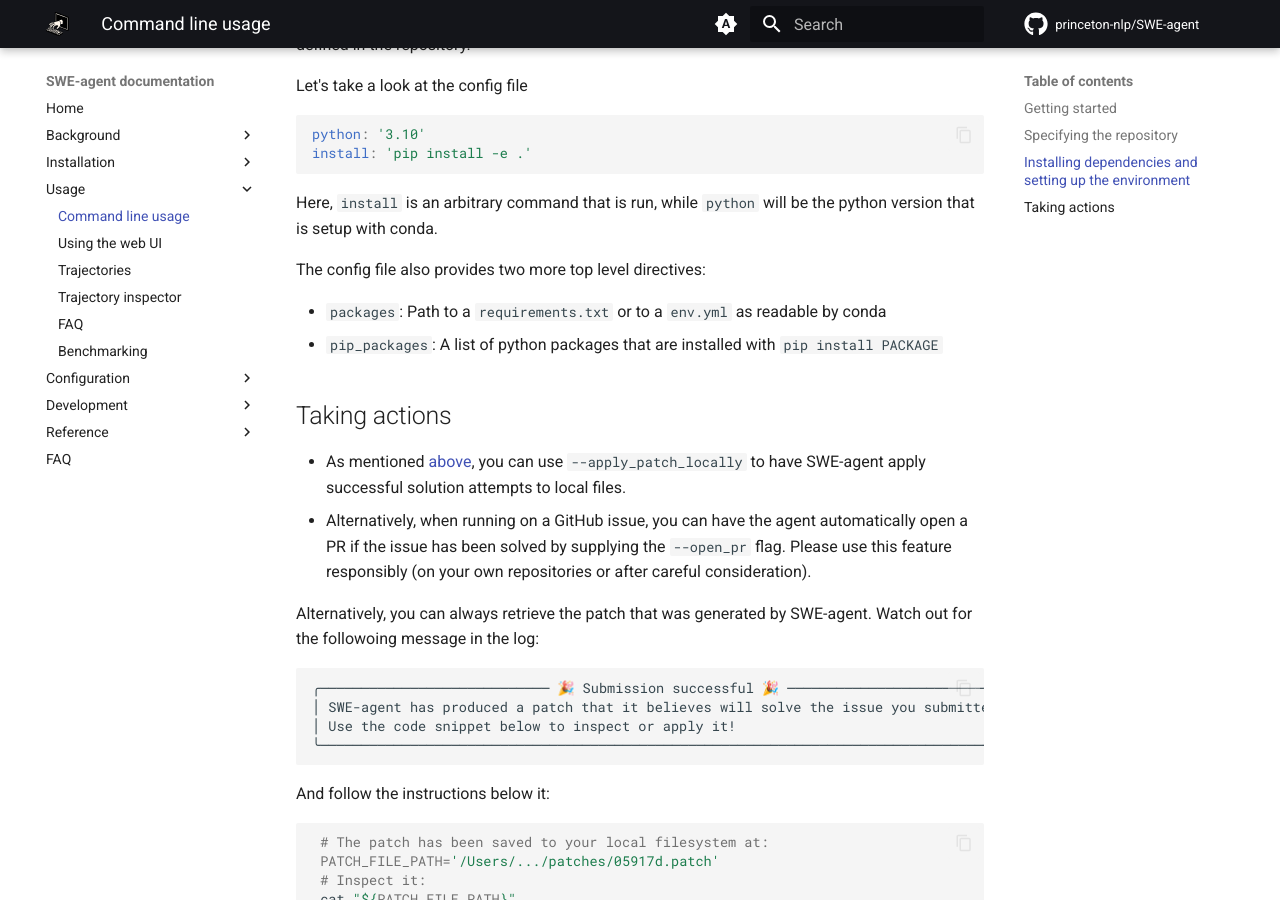
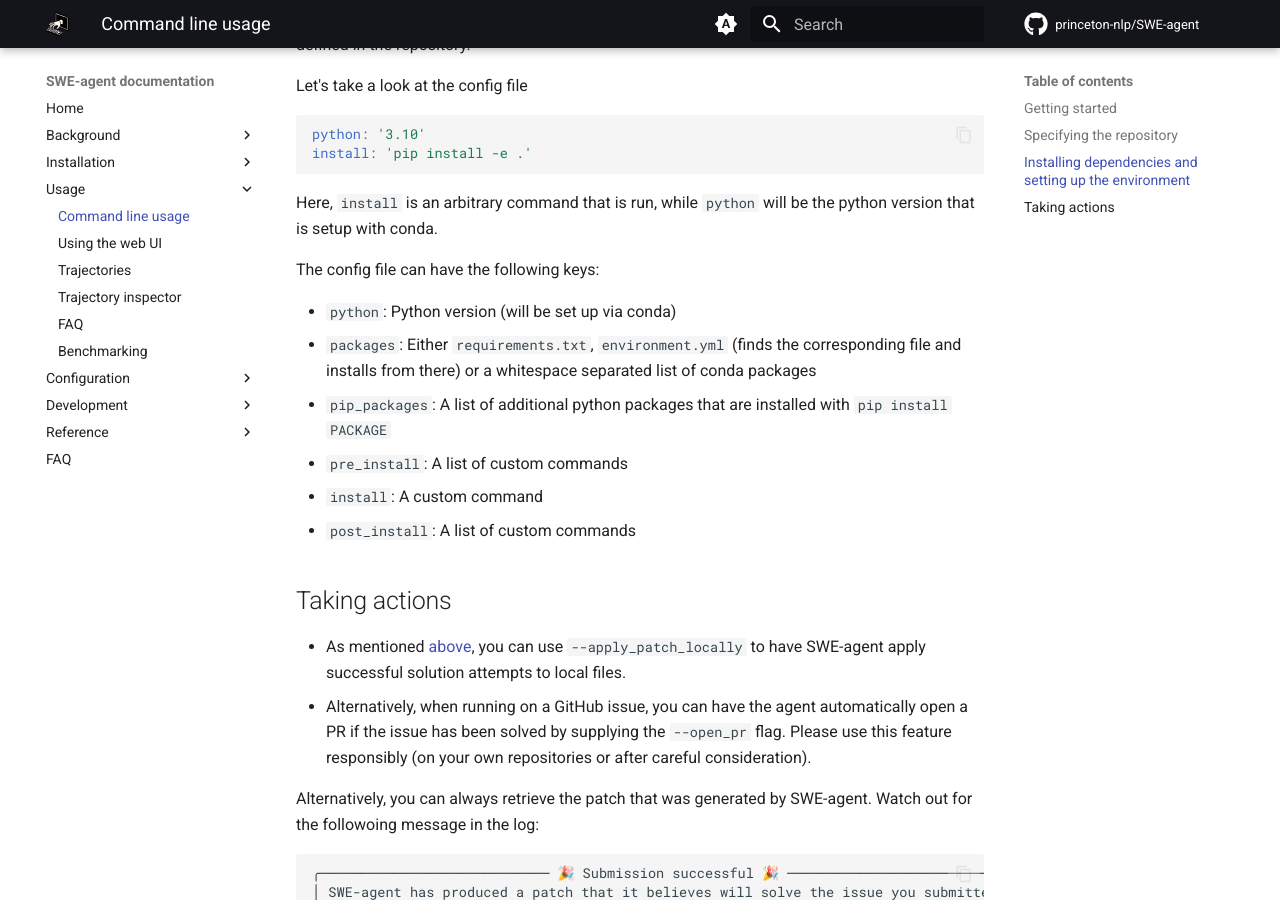
Before and after one commit to princeton-nlp/SWE-agent, an MkDocs documentation site: the page built from docs/usage/cl_tutorial.md, in a window 1280 px wide and 900 px high, scrolled down 2913 px. Built offline with MkDocs 1.6.1 and Material for MkDocs 9.7.7, drawn with Linux system fonts in a browser that asks for light colours; comment, search, counter and statistics services are not loaded.

Commit message:
Doc: Fix description of environment setup config file (#494)
* Doc: Fix description of environment setup config file

* [pre-commit.ci] auto fixes from pre-commit.com hooks

for more information, see https://pre-commit.ci

---------

Co-authored-by: pre-commit-ci[bot] <66853113+pre-commit-ci[bot]@users.noreply.github.com>

```diff
--- a/docs/usage/cl_tutorial.md
+++ b/docs/usage/cl_tutorial.md
@@ -108,10 +108,14 @@
 
 Here, `install` is an arbitrary command that is run, while `python` will be the python version that is setup with conda.
 
-The config file also provides two more top level directives:
+The config file can have the following keys:
 
-* `packages`: Path to a `requirements.txt` or to a `env.yml` as readable by conda
-* `pip_packages`: A list of python packages that are installed with `pip install PACKAGE`
+* `python`: Python version (will be set up via conda)
+* `packages`: Either `requirements.txt`, `environment.yml` (finds the corresponding file and installs from there) or a whitespace separated list of conda packages
+* `pip_packages`: A list of additional python packages that are installed with `pip install PACKAGE`
+* `pre_install`: A list of custom commands
+* `install`: A custom command
+* `post_install`: A list of custom commands
 
 ## Taking actions
 
```
